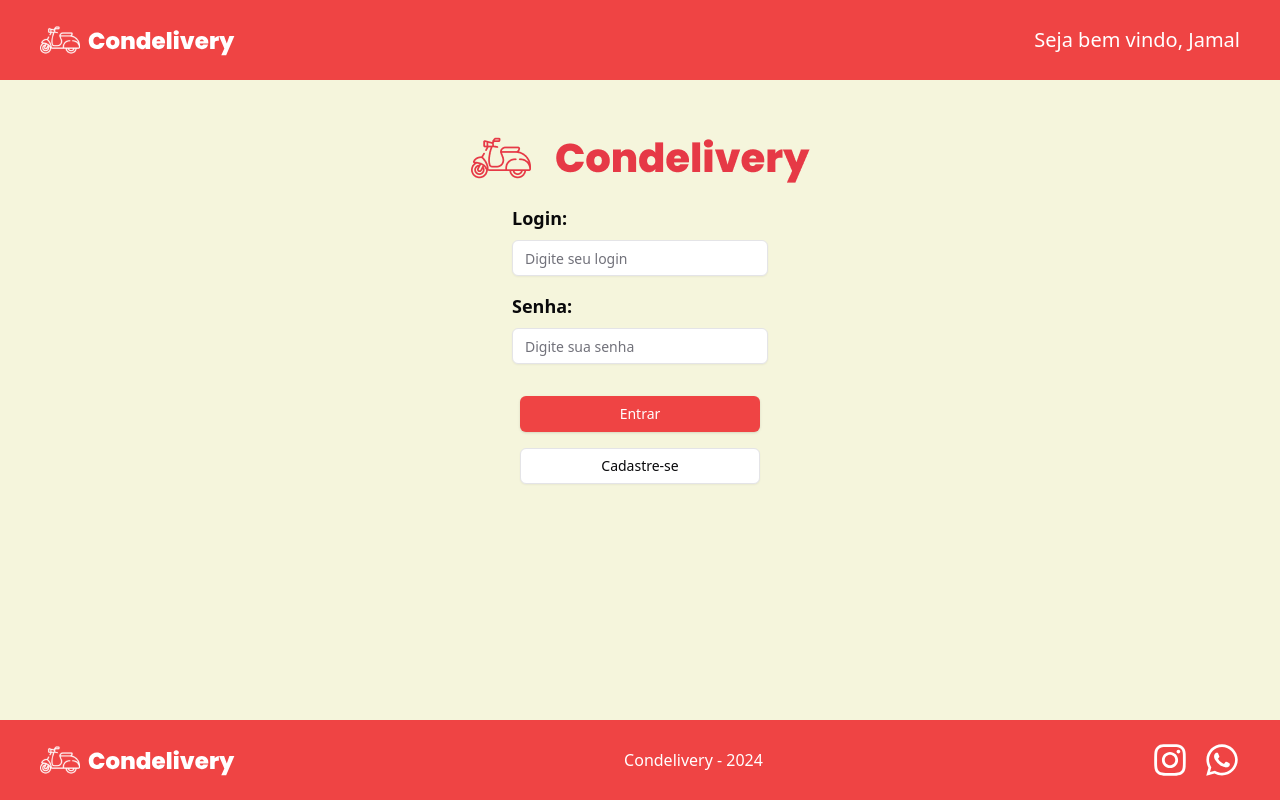
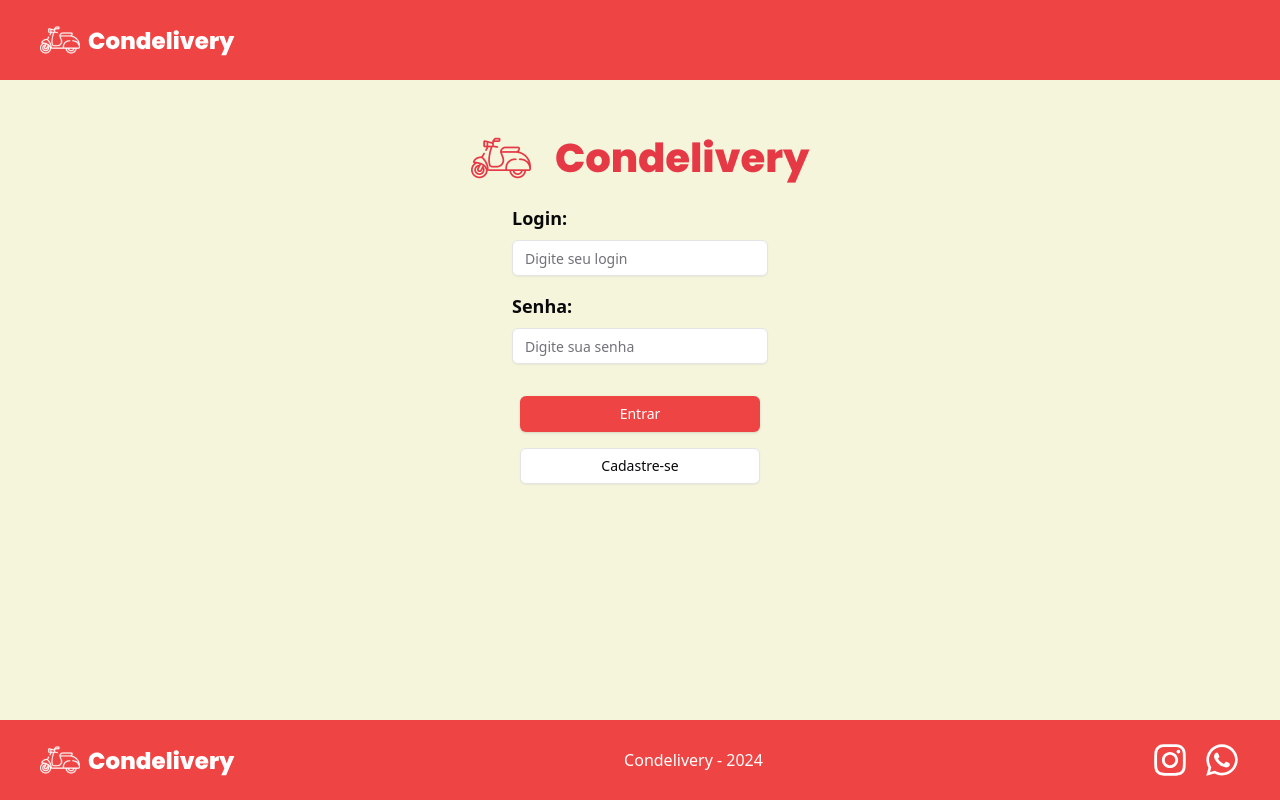
Before and after one commit to breno-saraiva/condelivery-front, a React (Vite) app: page / in a window 1280 px wide. Built offline with nearby package versions, Linux system fonts and the light colour scheme; the HTML template or start-up script is replaced by a standard one.

Commit message:
feat: name usuario whatch in page

```diff
--- a/src/modules/moradoresWeb/page/index.tsx
+++ b/src/modules/moradoresWeb/page/index.tsx
@@ -14,7 +14,7 @@ function DashMoradores() {
   const [isOpenFormEntrega, setisOpenFormEntrega] = useState(false);
 
   return (
-    <Layout>
+    <Layout usuario="Jamal">
       <div className="mx-10 py-24 px-2 flex flex-col gap-6">
         <div className="flex flex-col gap-4">
           <h1 className="text-xl font-bold">Pedidos em andamento</h1>
--- a/src/shared/components/layout/index.tsx
+++ b/src/shared/components/layout/index.tsx
@@ -4,19 +4,24 @@ import { FaWhatsapp } from "react-icons/fa";
 
 type Prop = {
   children: React.ReactNode;
+  usuario?: string;
 };
-function Layout({ children }: Prop) {
+function Layout({ children, usuario }: Prop) {
   return (
     <div className="w-full h-screen relative bg-[#f5f5dc]">
       <div className="py-5 px-10 flex items-center justify-between bg-red-500 absolute top-0 w-full">
         <div>
           <img src={logo} alt="logomarca" />
         </div>
-        <div>
-          <h1 className="text-white font-medium text-xl">
-            Seja bem vindo, <span>Jamal</span>
-          </h1>
-        </div>
+        {usuario ? (
+          <div>
+            <h1 className="text-white font-medium text-xl">
+              Seja bem vindo, <span>{usuario}</span>
+            </h1>
+          </div>
+        ) : (
+          ""
+        )}
       </div>
       <div className="flex-1 bg-[#f5f5dc]">{children}</div>
       <div className="py-5 px-10 flex items-center justify-between bg-red-500 fixed bottom-0 w-full">
```
